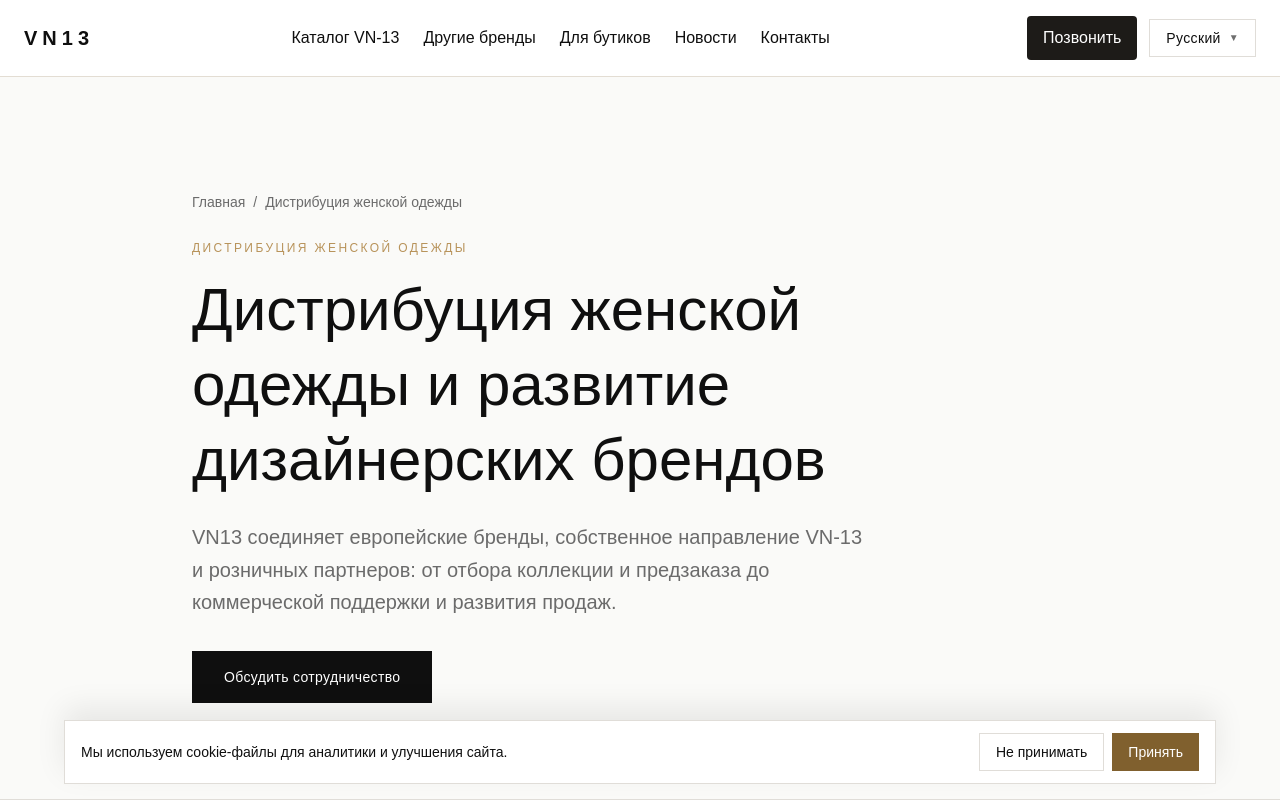
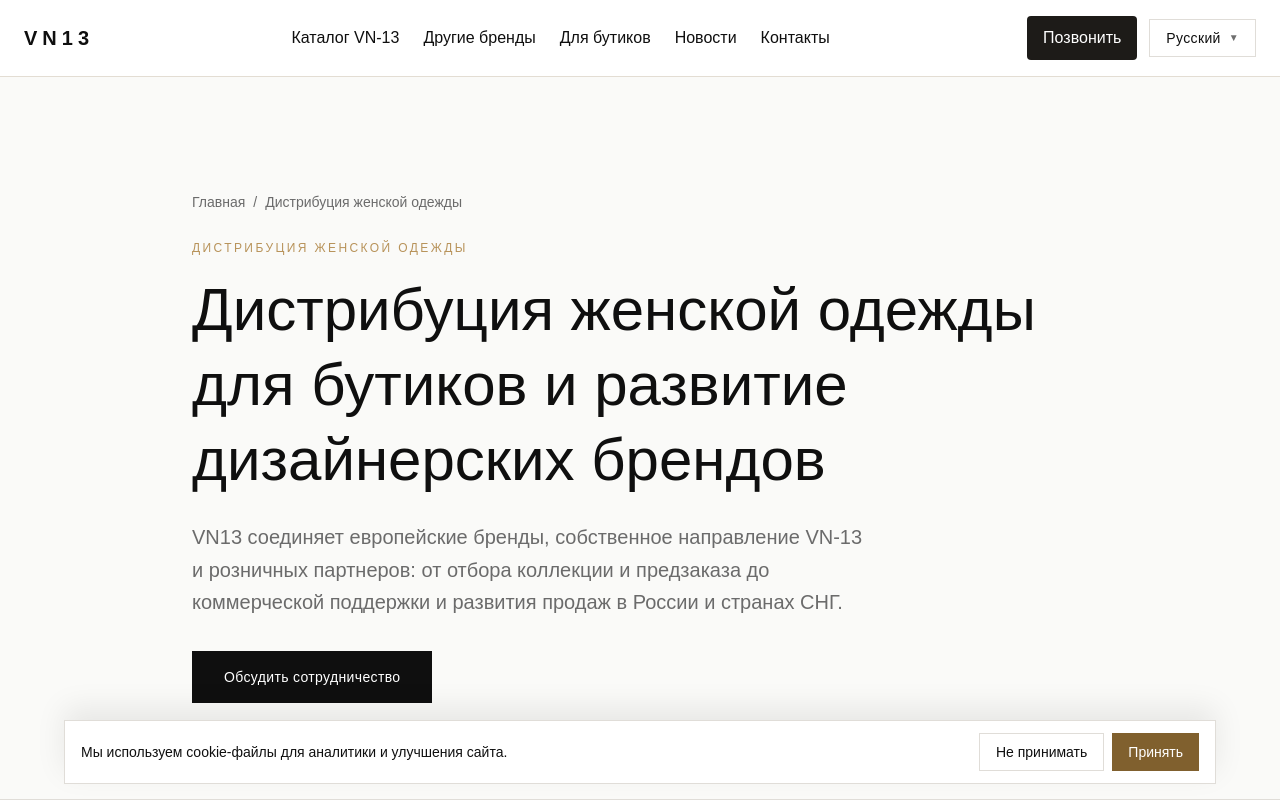
Before and after one commit to coffeeshop13/vn-13, a Next.js app: page /distributsiya-zhenskoy-odezhdy in a window 1280 px wide. Shown: the top 800 px of the page. Built offline with nearby package versions, Linux system fonts and the light colour scheme.

Commit message:
Clarify boutique distribution search intent

```diff
--- a/app/distributsiya-zhenskoy-odezhdy/page.tsx
+++ b/app/distributsiya-zhenskoy-odezhdy/page.tsx
@@ -3,9 +3,9 @@
 import { createMetadata } from '@/lib/seo'
 
 export const metadata: Metadata = createMetadata({
-  title: 'Дистрибуция женской одежды | VN13 для европейских брендов',
+  title: 'Дистрибуция женской одежды для бутиков | VN13',
   description:
-    'VN13 занимается дистрибуцией женской одежды: европейские бренды, собственный бренд VN-13, розничные партнеры, предзаказ и развитие продаж.',
+    'VN13 — дистрибьютор женской одежды для бутиков и шоурумов: европейские бренды, предзаказ, подбор ассортимента и развитие продаж в России и СНГ.',
   path: '/distributsiya-zhenskoy-odezhdy',
   keywords: [
     'дистрибуция женской одежды',
@@ -24,8 +24,8 @@
     <SeoLandingPage
       path="/distributsiya-zhenskoy-odezhdy"
       eyebrow="Дистрибуция женской одежды"
-      title="Дистрибуция женской одежды и развитие дизайнерских брендов"
-      description="VN13 соединяет европейские бренды, собственное направление VN-13 и розничных партнеров: от отбора коллекции и предзаказа до коммерческой поддержки и развития продаж."
+      title="Дистрибуция женской одежды для бутиков и развитие дизайнерских брендов"
+      description="VN13 соединяет европейские бренды, собственное направление VN-13 и розничных партнеров: от отбора коллекции и предзаказа до коммерческой поддержки и развития продаж в России и странах СНГ."
       service={{
         name: 'Дистрибуция женской одежды VN13',
         serviceType: 'Дистрибуция и развитие дизайнерских брендов одежды',
```
